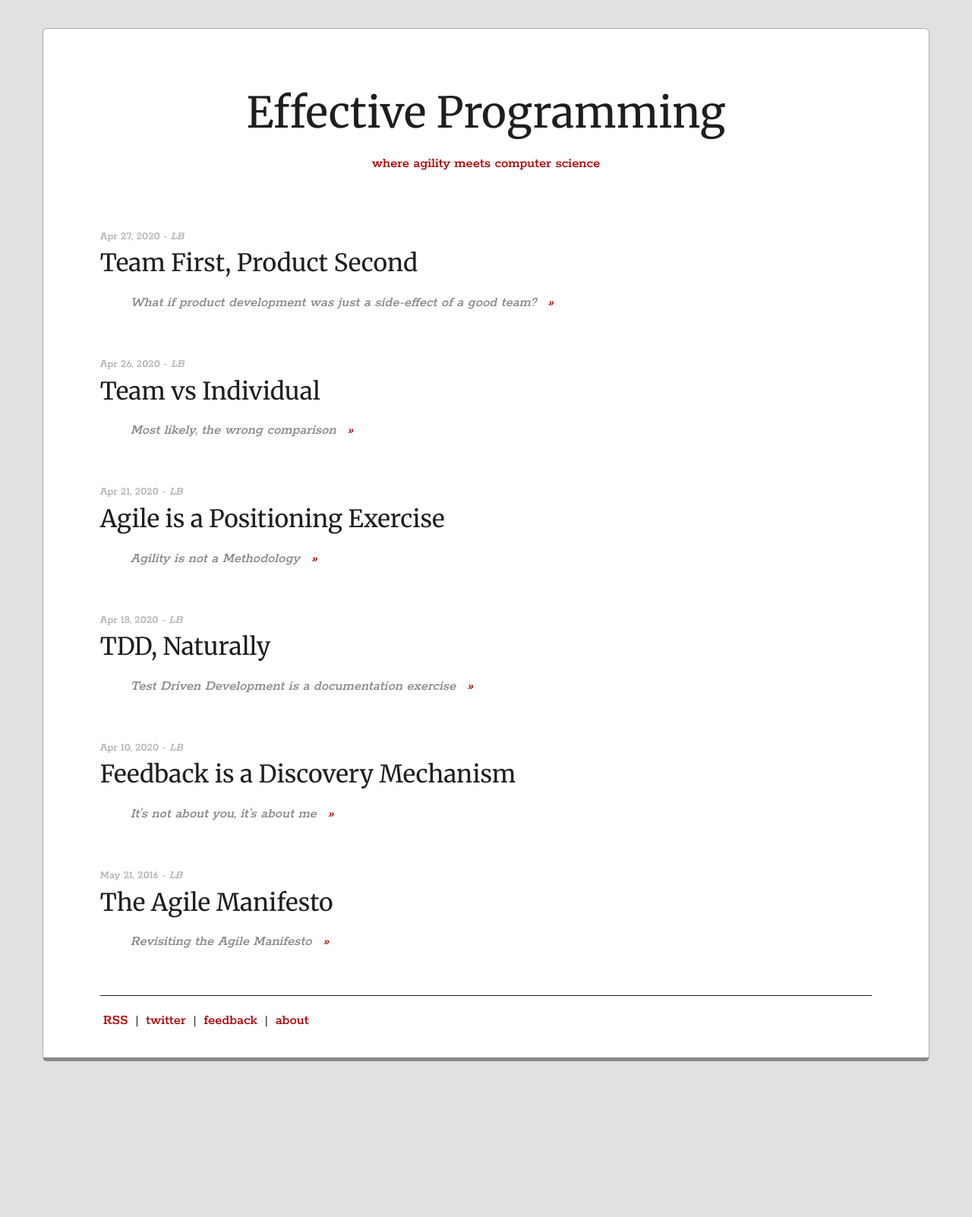
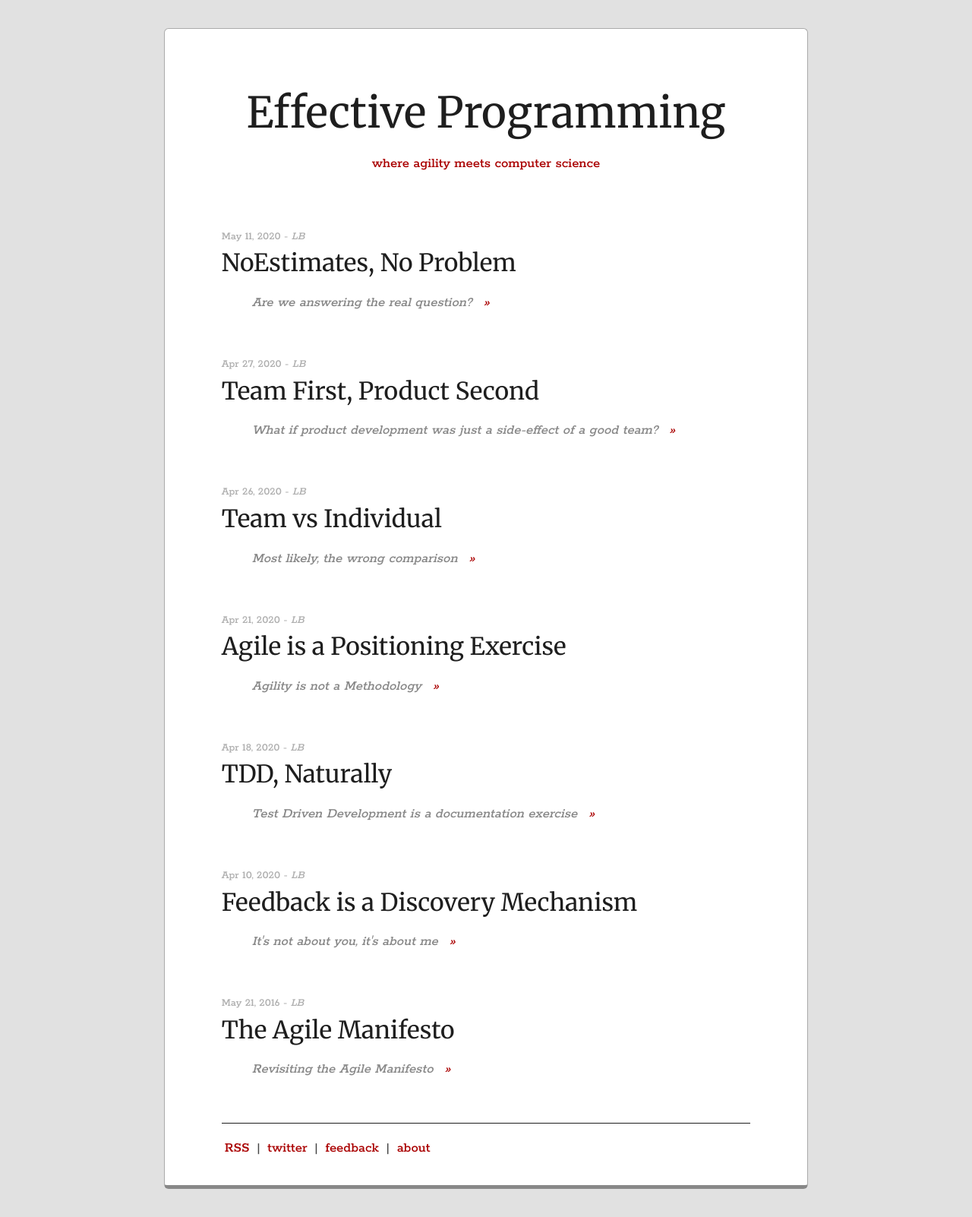
Before and after one commit to EffectiveProgramming-Websites/com.effectiveprogramming.blog, a Jekyll site: the page built from index.html, in a window 1280 px wide. Shown: the whole page at 76% size. Built offline with Jekyll 4.4.1, drawn with Linux system fonts in a browser that asks for light colours; before the commit the page ends 1434 px from its top, so only the background shows below that; part of the change alters nothing that is shown.

Commit message:
Added no estimates article

```diff
--- a/_sass/_base.scss
+++ b/_sass/_base.scss
@@ -11,6 +11,7 @@ body {
 	font-family: $font-family-text;
 	font-size: 14pt;
 	margin: auto;
+	max-width: 960px;
 	@media (max-width: $device-max-width) {
 		background-color: #666;
 	}
--- /dev/null
+++ b/agility/_posts/2020-05-11-noestimates.md
@@ -0,0 +1,24 @@
+---
+layout: post
+title: NoEstimates, No Problem
+subtitle: Are we answering the real question?
+author: LB
+---
+
+Came across Matt Philip's writeup on [applying noestimates](https://mattphilip.wordpress.com/2020/05/11/noestimates-applied/) and had a bit of a _devil's advocate_ knee jerk reaction - probably tangential to Matt's point but nevertheless interesting.
+
+My thought revolves around the idea that when a business asks for an estimate, I don't think they're always asking the obvious question. Specifically, I imagine some businesses are not, in fact, asking for a fixed bid. Instead, I think it is possible some folks are just looking to see if you've got the commitment, support and depth, if necessary, to "get it done" within the estimated time. Managing risk and forecasting are certainly methods to research the problem but if this underlying question is:
+
+> How will you convince me that I should choose your team for the contract?
+
+then I'd likely start discussing the inevitable fallback plan that will likely be required to hit the proposed date. More specifically:
+
+- How might we be able to get this done if things take a turn for the worse?
+- Are we partners in this or are you asking for a fixed bid estimate?
+- How beholden are we to the original budget numbers?
+- In a pinch, how can we scale this up?
+- How best can we support emergencies?
+- Talk about scope, time, featureset, quality and let the client weigh in on their preferences. Have the client help fashion your estimate into a form that works for both of you.
+- Instead of focussing on how you can't guarantee a date or final cost, focus on how you can adjust in real time to best spend the client's money.
+
+My underlying point is to immediately lead with the assumption the estimate will be wrong - but instead of talking them out of their date, dig in and find out how far down the rabbit hole the client is willing to go. There are no guarantees, never will be, and everyone knows that (this isn't something one typically needs to reason out of). What the client likely needs/wants are boundary conditions, probabilities, and risks. Estimate (or forecast) level of effort in a way that let's you quickly being a discussion around these other _partner-centric_ forms of reason.
```
